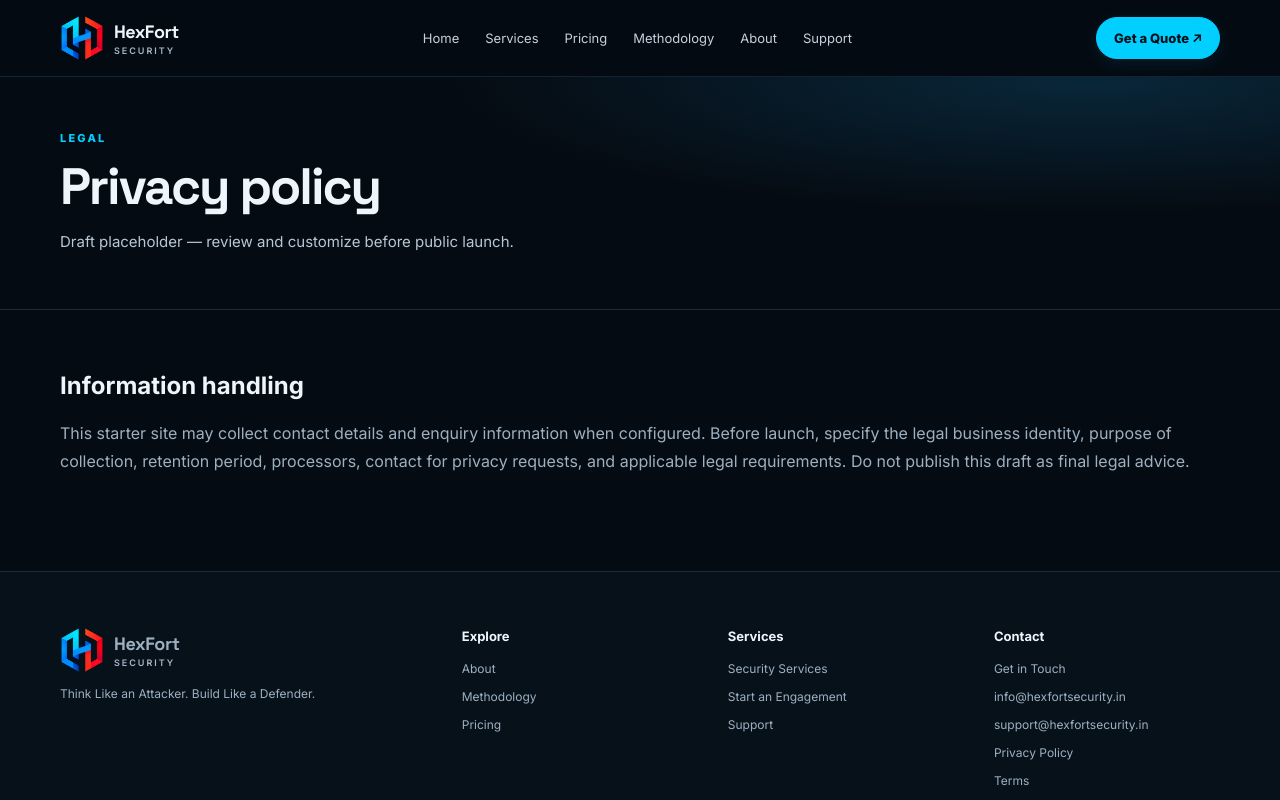
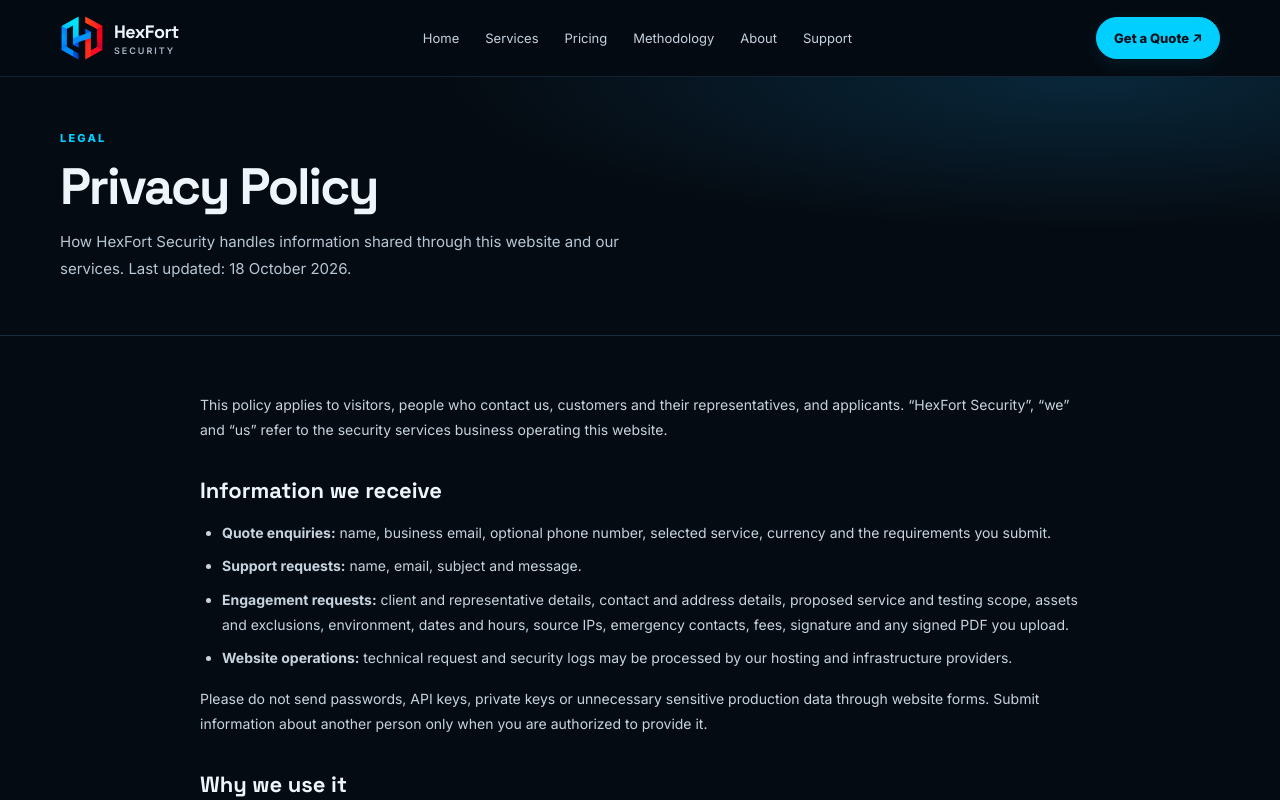
Before and after one commit to Sujal-Kadam99/HexFort-Security, a Next.js app: page /privacy in a window 1280 px wide. Shown: the top 800 px of the page. Built offline with nearby package versions, Linux system fonts and the light colour scheme.

Commit message:
Publish terms and privacy pages

```diff
--- a/src/app/globals.css
+++ b/src/app/globals.css
@@ -22,6 +22,13 @@
 @media(max-width:700px){.footer-grid{grid-template-columns:1fr 1fr;gap:30px 20px}.footer-about{grid-column:1/-1}}
 @media(max-width:420px){.footer-bottom{flex-direction:column}}
 
+.legal-document{max-width:880px;color:#c7d4df;line-height:1.8}
+.legal-document h2{color:var(--text);font:700 22px 'Space Grotesk',sans-serif;margin:34px 0 10px}
+.legal-document p,.legal-document li{font-size:14px}
+.legal-document ul{padding-left:22px}
+.legal-document li{margin:8px 0}
+.legal-document a{color:var(--blue);text-decoration:underline;text-underline-offset:3px}
+
 /* Softer public-facing surfaces while keeping the HexFort color palette. */
 :root{--line:#1a2d3c}
 .site-header{border-color:#122433}
--- a/src/app/privacy/page.tsx
+++ b/src/app/privacy/page.tsx
@@ -1,2 +1,51 @@
+import type { Metadata } from "next";
 import { PageHero, Shell } from "@/components/Site";
-export default function Privacy(){return <Shell><PageHero eyebrow="LEGAL" title="Privacy policy" desc="Draft placeholder — review and customize before public launch."/><div className="content"><div className="container"><h2>Information handling</h2><p className="muted">This starter site may collect contact details and enquiry information when configured. Before launch, specify the legal business identity, purpose of collection, retention period, processors, contact for privacy requests, and applicable legal requirements. Do not publish this draft as final legal advice.</p></div></div></Shell>}
+
+export const metadata: Metadata = {
+  title: "Privacy Policy",
+  description: "How HexFort Security collects, uses, stores and protects personal information submitted through our website and security engagements.",
+  alternates: { canonical: "/privacy" },
+};
+
+export default function Privacy() {
+  return <Shell>
+    <PageHero eyebrow="LEGAL" title="Privacy Policy" desc="How HexFort Security handles information shared through this website and our services. Last updated: 18 October 2026." />
+    <main className="content"><article className="container legal-document">
+      <p>This policy applies to visitors, people who contact us, customers and their representatives, and applicants. “HexFort Security”, “we” and “us” refer to the security services business operating this website.</p>
+
+      <h2>Information we receive</h2>
+      <ul>
+        <li><b>Quote enquiries:</b> name, business email, optional phone number, selected service, currency and the requirements you submit.</li>
+        <li><b>Support requests:</b> name, email, subject and message.</li>
+        <li><b>Engagement requests:</b> client and representative details, contact and address details, proposed service and testing scope, assets and exclusions, environment, dates and hours, source IPs, emergency contacts, fees, signature and any signed PDF you upload.</li>
+        <li><b>Website operations:</b> technical request and security logs may be processed by our hosting and infrastructure providers.</li>
+      </ul>
+      <p>Please do not send passwords, API keys, private keys or unnecessary sensitive production data through website forms. Submit information about another person only when you are authorized to provide it.</p>
+
+      <h2>Why we use it</h2>
+      <p>We use submitted information to answer enquiries, prepare quotes, review authorization and scope, provide and support services, communicate about an engagement, protect our systems, maintain business records and meet legal obligations. We do not use engagement information to test any asset until the required written scope and authorization have been reviewed and approved.</p>
+
+      <h2>Customer systems and our role</h2>
+      <p>When personal information is encountered inside a customer’s systems during an authorized assessment, we handle it only as needed for the agreed work and follow the customer’s documented instructions and engagement terms. The customer remains responsible for deciding what systems and data may be included in scope and for obtaining required permissions.</p>
+
+      <h2>Storage and service providers</h2>
+      <p>Website forms and engagement records are processed using Supabase. Signed engagement PDFs are uploaded to private storage. We use website hosting and email delivery providers to operate the site and communicate about requests. Those providers process information under their own service terms. Information may be processed in locations operated by these providers; contact us if you need details relevant to a particular engagement.</p>
+
+      <h2>When information is shared</h2>
+      <p>We share information with service providers who help operate our website, data storage and communications; professional advisers; authorities when required by law; and subcontractors only where permitted by the applicable customer agreement. We do not sell personal information. We do not publish a customer’s name or findings as a reference without written permission.</p>
+
+      <h2>Retention and security</h2>
+      <p>We retain information for the time needed to respond to a request, deliver an engagement, maintain required business records, resolve disputes and meet legal obligations. We then delete or anonymize it, subject to applicable backup, security-log and legal-hold requirements. Engagement-specific retention and deletion terms may be set out in the signed agreement.</p>
+      <p>We use safeguards appropriate to the information and service, including access controls and private storage for uploaded engagement documents. No online service can promise absolute security; please use the secure channel agreed for sensitive engagement material.</p>
+
+      <h2>Your requests and complaints</h2>
+      <p>For a privacy request or complaint, email <a href="mailto:info@hexfortsecurity.in">info@hexfortsecurity.in</a> or call <a href="tel:+917385496839">+91 73854 96839</a>. We may ask for information to verify your identity and will respond within the time required by applicable law. You may also contact the relevant authority where the law provides that option.</p>
+
+      <h2>Children, cookies and changes</h2>
+      <p>This business website and its services are intended for organizations and adults. Do not submit children’s information. Essential browser storage may be used for site or administrative functions; hosting providers may also process technical logs. We will update this page when our practices change materially and revise the date above.</p>
+
+      <h2>Contact</h2>
+      <p>HexFort Security<br />Dehu Phata, Alandi, Maharashtra 412105, India<br /><a href="mailto:info@hexfortsecurity.in">info@hexfortsecurity.in</a><br /><a href="mailto:support@hexfortsecurity.in">support@hexfortsecurity.in</a></p>
+    </article></main>
+  </Shell>;
+}
```
Also changed, not shown: src/app/engagement/page.tsx (+1 -1 lines), src/app/terms/page.tsx (+41 -1 lines), src/components/EnquiryForm.tsx (+2 -1 lines).
